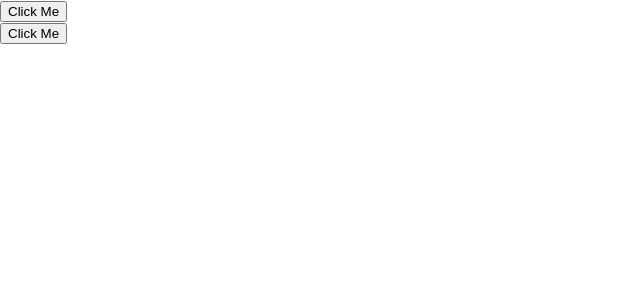
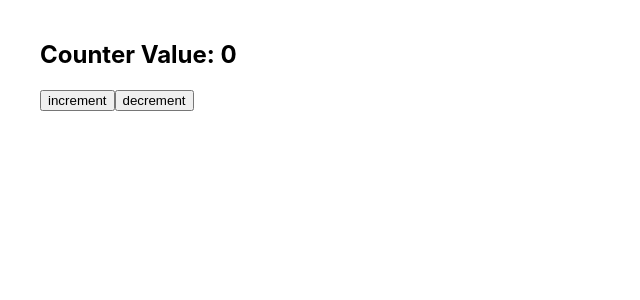
Before and after one commit to berihun/web-site-react, a React (Vite) app: page / in a window 1280 px wide. Shown: the top 300 px of the page, without its empty margins (0-640 px from the left). Built offline with nearby package versions, Linux system fonts and the light colour scheme.

Commit message:
state example completed

```diff
--- a/src/App.css
+++ b/src/App.css
@@ -1,9 +1,16 @@
+
 body{
   margin: 0;
   font-family: -apple-system, BlinkMacSystemFont, 'Segoe UI', 'Roboto', 'Oxygen',
     'Ubuntu', 'Cantarell', 'Fira Sans', 'Droid Sans', 'Helvetica Neue',
     sans-serif;
 }
+.app-container{
+  max-width: 1200px;
+  margin: 0 auto;
+  padding: 20px;
+}
+
 a{
   color: inherit;
   text-decoration: none;
--- a/src/App.tsx
+++ b/src/App.tsx
@@ -1,68 +1,23 @@
 import "./App.css";
-import MyButton from "./MyButton";
-import Header from "./Header";
-// @ts-expect-error About.jsx does not have a TypeScript declaration.
-import About from "./About";
-import ProjectList from "./ProjectList";
-import Contact from "./Contact";
-import Footer from "./Footer";
-import ProfileCard from "./ProfileCard";
+import { useState } from "react";
 
 function App() {
-  const person = {
-    name: "John Down",
-    age: 30,
-    isMember: true,
+  // useState example
+  const [count, setCount] = useState(0); // the state is count, where as setCount is the function
+
+  const incrementCount = () => {
+    setCount(count + 1);
   };
 
-  //lets destructure the person object
-  //without destructuring, usin Dot notation
-  // const name = person.name;
-  // const age = person.age;
-  // const isMember = person.isMember;
-
-  //with destructuring
-  const { name, age, isMember } = person;
-  const hobbies = ["reading", "swimming", "coding"];
-  const hobbies1 = ["watching TV", "Playing Games", "Music"];
-
-  const handleHobbyClick = (hobby) => {
-    alert(`you  clicked on hobby: ${hobby}`);
+  const decrementCount = () => {
+    setCount(count - 1);
   };
 
-  const johnProfile = {
-    name: "John Down",
-    age: 30,
-    isMember: true,
-    hobbies: ["reading", "swimming", "coding"],
-    onHobbyClick: handleHobbyClick,
-  };
-
-  const aliceProfile = {
-    name: "Alice Smith",
-    age: 25,
-    isMember: false,
-    hobbies: ["watching TV", "Playing Games", "Hokien"],
-    onHobbyClick: handleHobbyClick,
-  };
   return (
-    <div className="App">
-      <ProfileCard {...johnProfile} />
-      <ProfileCard {...aliceProfile} />
-      {/* <ProfileCard
-        name={name}
-        age={age}
-        isMember={isMember}
-        hobbies={hobbies}
-        onHobbyClick={handleHobbyClick}
-      />
-      <ProfileCard
-        name={name}
-        age={age}
-        isMember={isMember}
-        hobbies={hobbies1}
-        onHobbyClick={handleHobbyClick}
-      /> */}
+    <div className="app-container">
+      <h2>Counter Value: {count}</h2>
+      <button onClick={incrementCount}>increment</button>
+      <button onClick={decrementCount}>decrement</button>
     </div>
   );
 }
--- a/src/ProfileCard.jsx
+++ b/src/ProfileCard.jsx
@@ -1,28 +1,19 @@
-function ProfileCard(props) {
+function ProfileCard({ name, age, isMember, hobbies, onHobbyClick }) {
   return (
     <div className="header">
-      <button {...props}>Click Me</button>
+      <h3>Name: {name}</h3>
+      <h3>Age: {age}</h3>
+      <h3>Status: {isMember ? "Active Member" : "Guest Member"}</h3>
+      <h2>Hobbies:</h2>
+      <ul>
+        {hobbies.map((hobby, index) => (
+          <li key={index} onClick={() => onHobbyClick(hobby)}>
+            {hobby}
+          </li>
+        ))}
+      </ul>
     </div>
   );
 }
-// function ProfileCard({ name, age, isMember, hobbies, onHobbyClick }) {
-//   return (
-//     <div className="header">
-//       <h3>Name: {name}</h3>
-//       <h3>Age: {age}</h3>
-//       <h3>Status: {isMember ? "Active Member" : "Guest Member"}</h3>
-//       <h2>Hobbies:</h2>
-//       <ul>
-//         {hobbies.map((hobby, index) => (
-//           <li key={index} onClick={() => onHobbyClick(hobby)}>
-//             {hobby}
-//           </li>
-//         ))}
-//       </ul>
-//     </div>
-//   );
-// }
-
-// Fixed: changed PropTypes to propTypes (lowercase 'p')
 
 export default ProfileCard;
```
